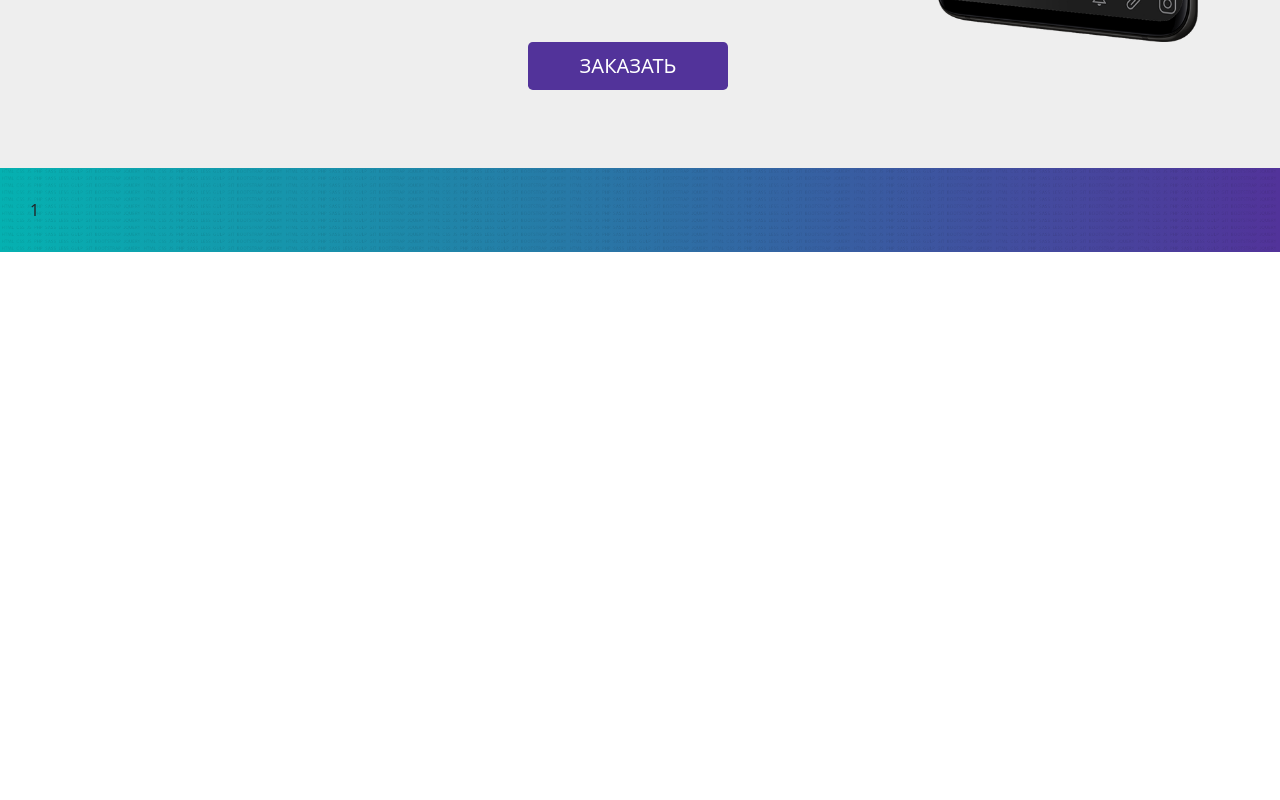
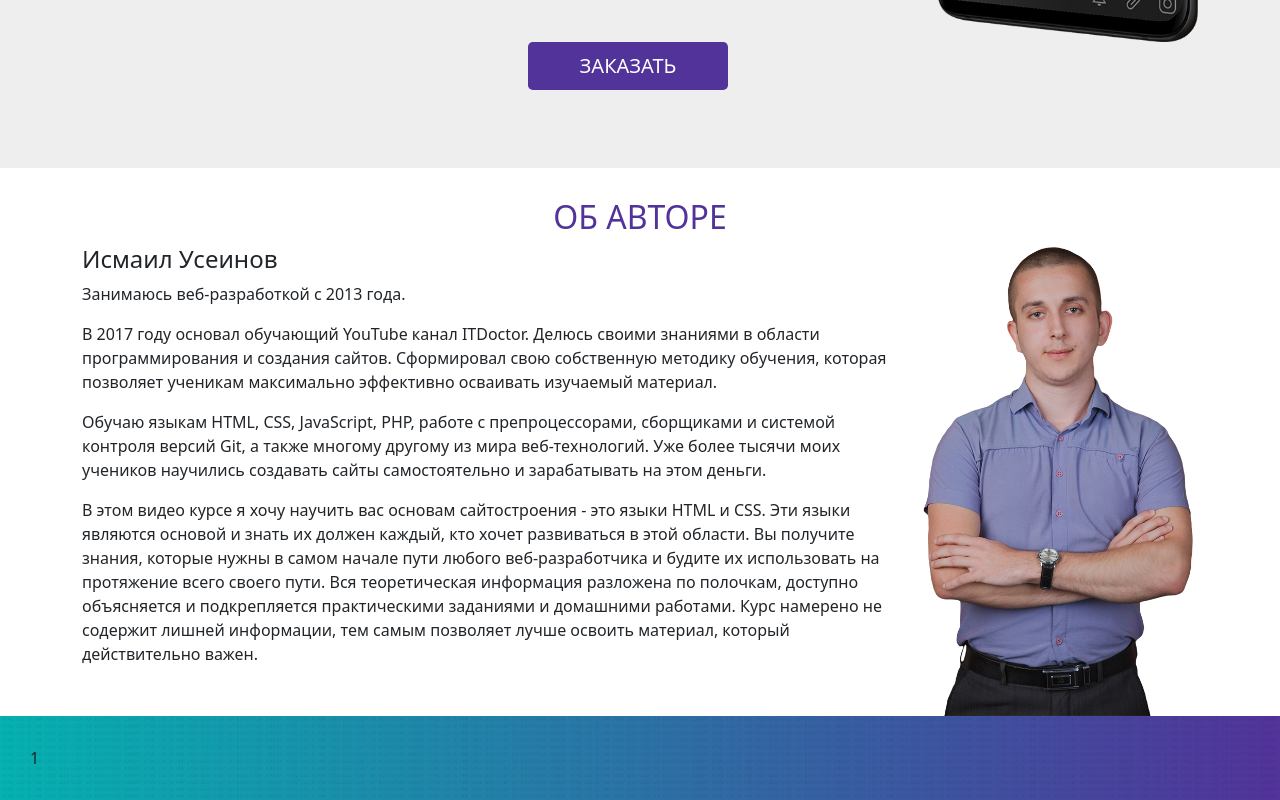
Before and after one commit to SlavaGvsh/Learning-Bootstrap, a plain HTML site: page Index.html in a window 1280 px wide. Shown: the part 2510-3310 px from the top of the page. Before the commit the page ends 2762 px from the top, so only its background shows below. Drawn offline with Linux system fonts and the light colour scheme.

Commit message:
section author

```diff
--- a/Index.html
+++ b/Index.html
@@ -352,6 +352,27 @@
         </div>
     </div>
 </section>
+<section class="author">
+    <div class="container">
+        <div class="row">
+            <div class="col-12">
+                <h2 class="text-center text-uppercase color2 mb5">Об авторе</h2>
+            </div>
+            <div class="row">
+                <div class="col-xl-9 col-lg-12">
+                    <h4>Исмаил Усеинов</h4>
+                    <p>Занимаюсь веб-разработкой с 2013 года.</p>
+                    <p>В 2017 году основал обучающий YouTube канал ITDoctor. Делюсь своими знаниями в области программирования и создания сайтов. Сформировал свою собственную методику обучения, которая позволяет ученикам максимально эффективно осваивать изучаемый материал.</p>
+                    <p>Обучаю языкам HTML, CSS, JavaScript, PHP, работе с препроцессорами, сборщиками и системой контроля версий Git, а также многому другому из мира веб-технологий. Уже более тысячи моих учеников научились создавать сайты самостоятельно и зарабатывать на этом деньги.</p>
+                    <p>В этом видео курсе я хочу научить вас основам сайтостроения - это языки HTML и CSS. Эти языки являются основой и знать их должен каждый, кто хочет развиваться в этой области. Вы получите знания, которые нужны в самом начале пути любого веб-разработчика и будите их использовать на протяжение всего своего пути. Вся теоретическая информация разложена по полочкам, доступно объясняется и подкрепляется практическими заданиями и домашними работами. Курс намерено не содержит лишней информации, тем самым позволяет лучше освоить материал, который действительно важен.</p>
+                </div>
+                <div class="col-xl-3 col-lg-12 mb-sm-10 mt-cm-10 text-center">
+                    <img src="img/author.png" alt="Автор" class="img-fluid its-img">
+                </div>
+            </div>
+        </div>
+    </div>
+</section>
 <footer id="footer">1</footer>
 
 
--- a/css/style.scss
+++ b/css/style.scss
@@ -107,6 +107,13 @@ header, footer{
   padding: 10px;
   border: 3px solid var(--color1);
 }
+//об авторе
+.author{
+  padding-bottom: 0;
+}
+.its-img{
+  max-width: 280px;
+}
 
 //Color
 .color1{
```
Also changed, not shown: css/style.css, 1 other file.
